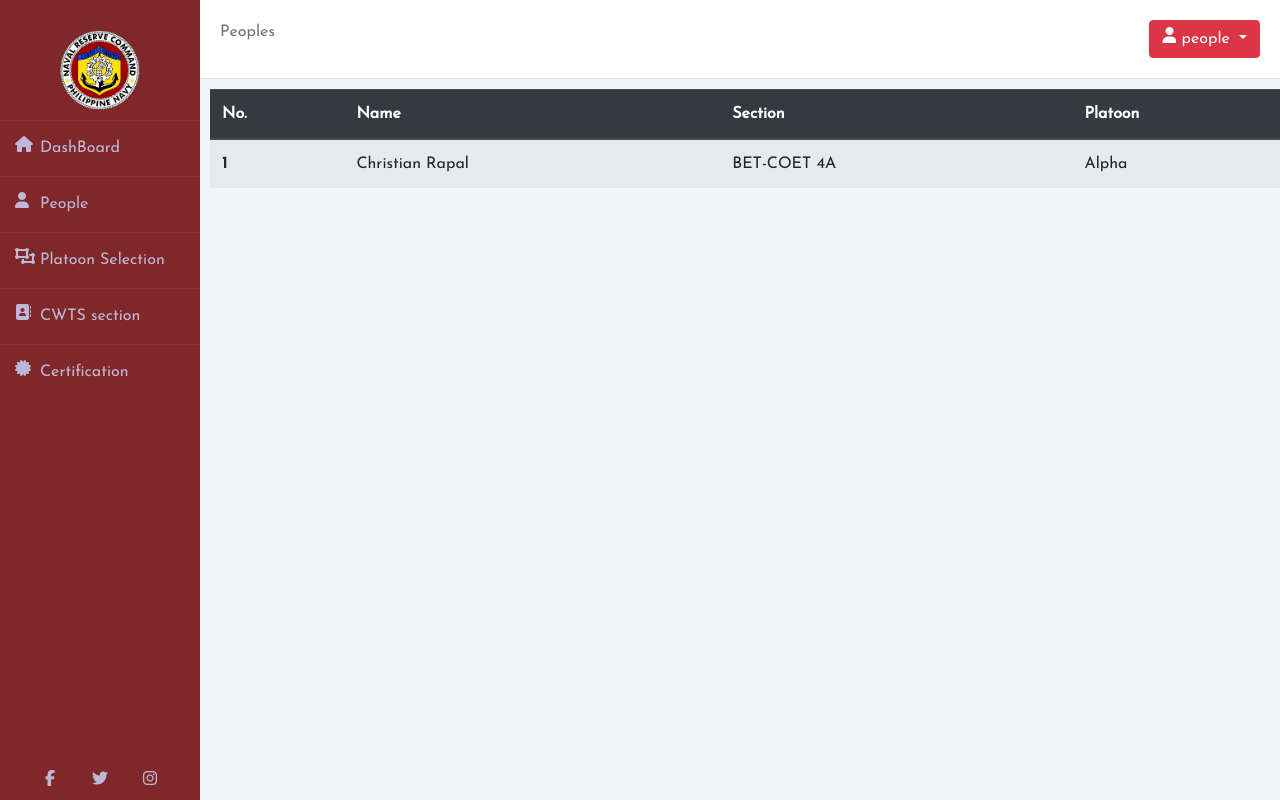
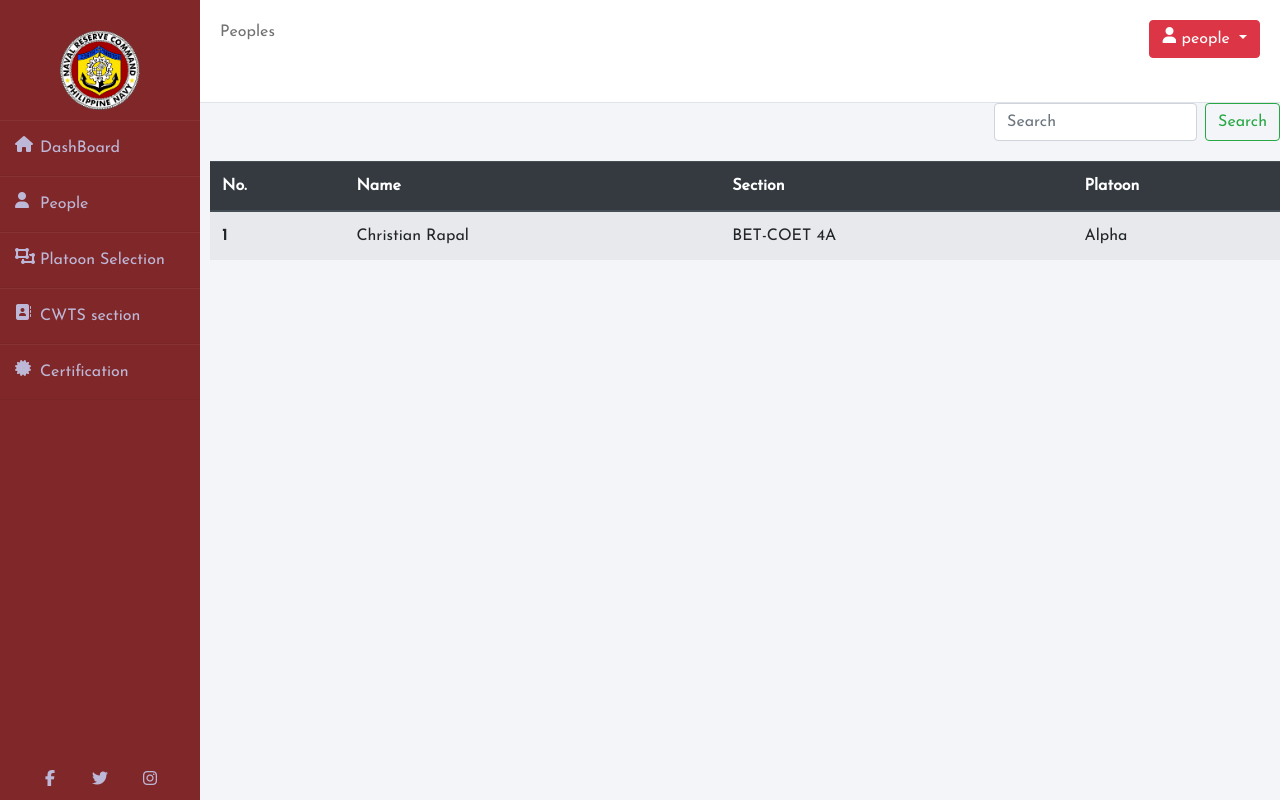
Before and after one commit to DECODER69/NSTP_SYSTEM, a PHP site: page /html/peoples.html in a window 1280 px wide. Run offline with PHP 8.4, Linux system fonts and the light colour scheme; some libraries are stand-ins or nearby versions.

Commit message:
NSTP_SYSTEM
people updates

```diff
--- a/css/peoples.css
+++ b/css/peoples.css
@@ -239,3 +239,7 @@ body {
 .table {
     margin: 10px 10px 10px 10px;
 }
+
+.searchBar_1 {
+    float: right;
+}
--- a/html/peoples.html
+++ b/html/peoples.html
@@ -39,7 +39,7 @@
                     <button type="button" class="btn btn-danger dropdown-toggle" data-toggle="dropdown" aria-haspopup="true" aria-expanded="false">
               <a href="#"><i class="user fas fa-user"></i></a>
               people
-              </button>
+              </button> <br> <br>
                     <div class="dropdown-menu">
                         <a class="dropdown-item" href="#">Edit Profile</a>
                         <a class="dropdown-item" href="#">Events</a>
@@ -53,6 +53,12 @@
 
             </div>
             <div class="peoples">
+
+                <form class="searchBar_1 form-inline my-2 my-lg-0">
+					<input class="form-control mr-sm-2" type="search" placeholder="Search" aria-label="Search">
+					<button class="btn btn-outline-success my-2 my-sm-0" type="submit">Search</button>
+				</form> <br> <br>
+
                 <table class="table table-striped">
                     <thead class="head thead-dark">
                         <tr>
```
